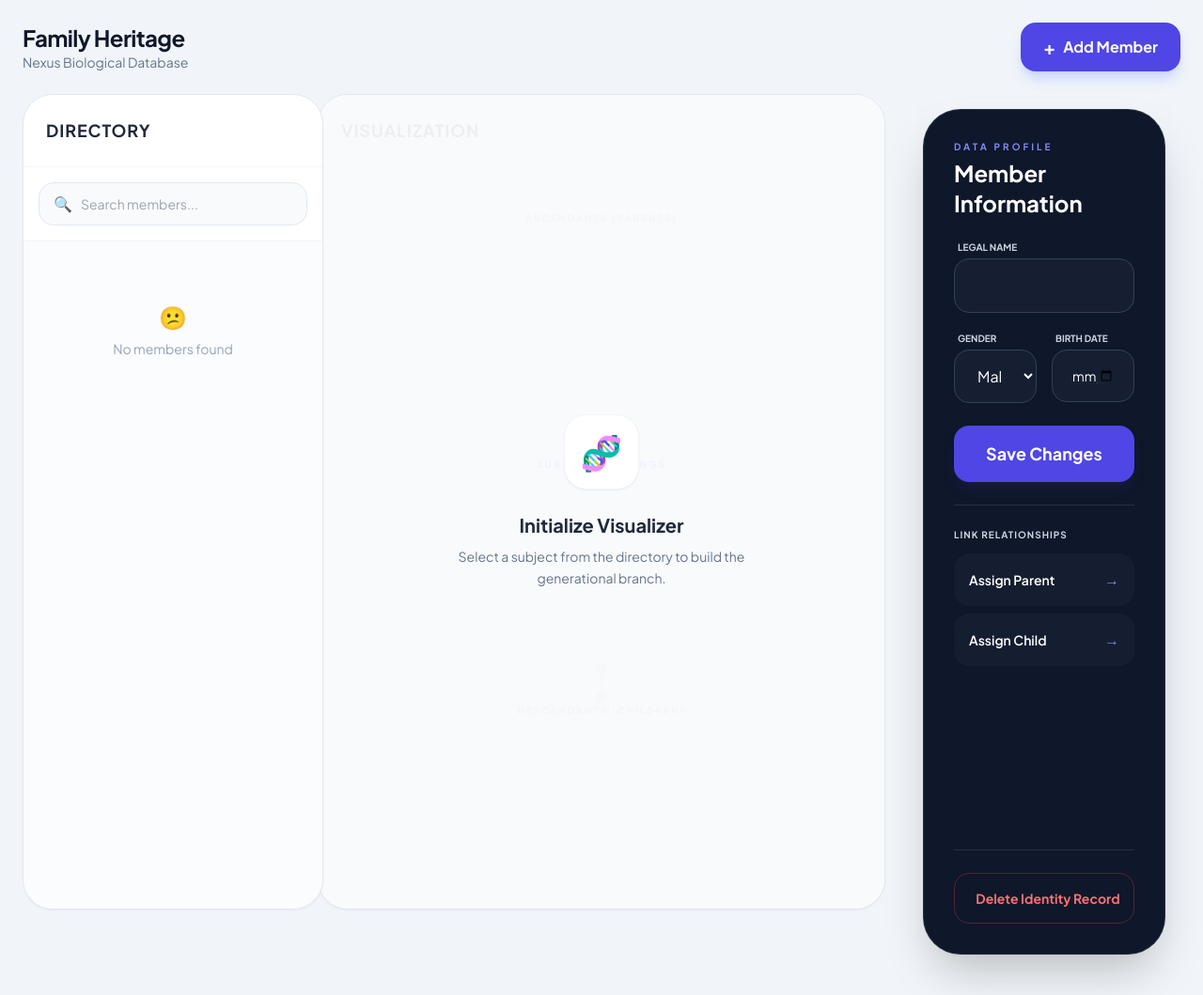
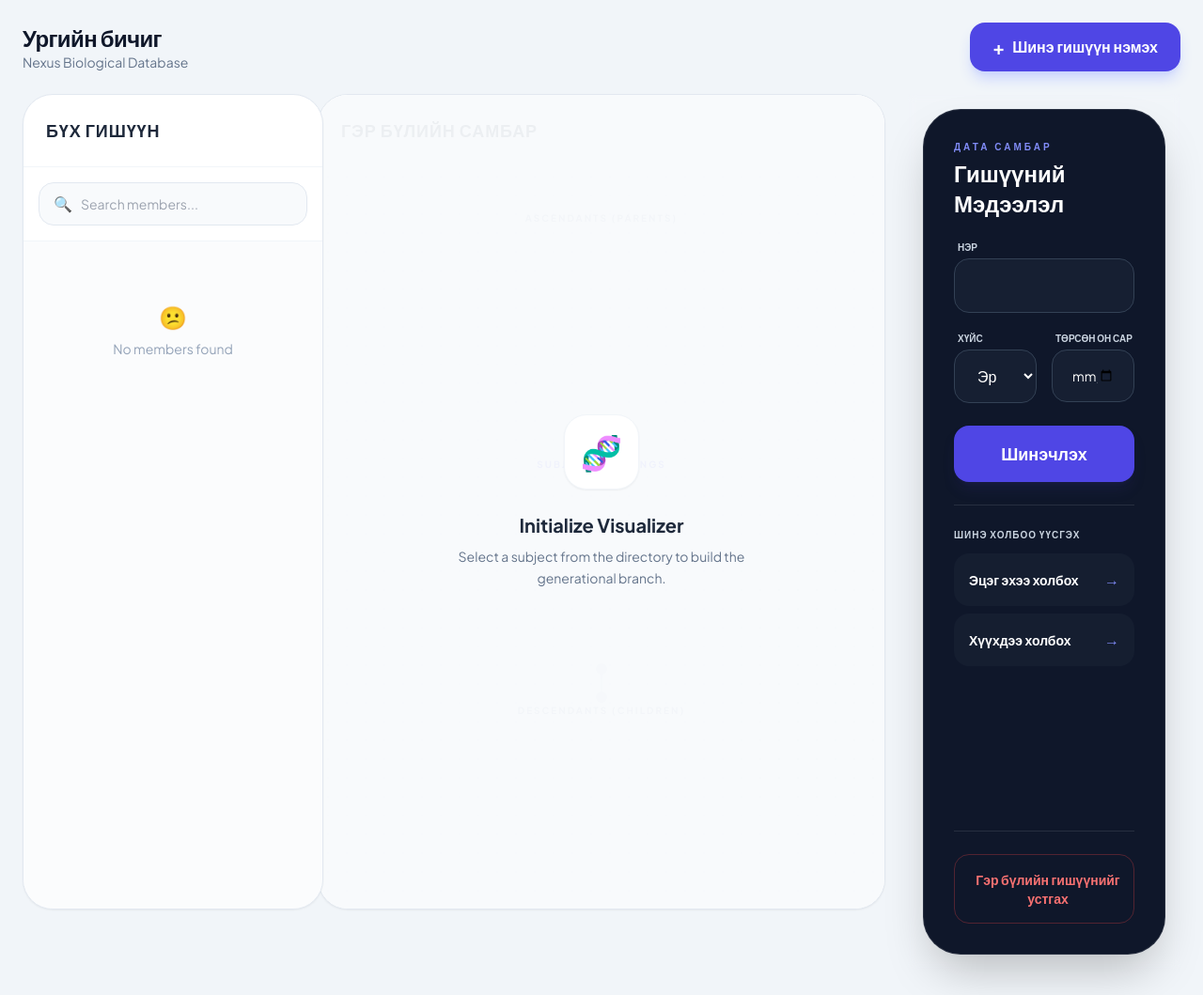
Before and after one commit to choigun0809A/FamilyTreeChoiForge, a Flask app: template templates/main_page_optimized.html in a window 1280 px wide. Shown: the whole page at 94% size. Run offline with Flask 3, Linux system fonts and the light colour scheme; the template is opened without the code that fills it, so the values that code supplies are empty; parts of the project's set-up code (start-up, migrations or seed data) failed here and were passed over; some libraries are stand-ins or nearby versions.

Commit message:
translated to mongolian

```diff
--- a/templates/main_page_optimized.html
+++ b/templates/main_page_optimized.html
@@ -24,7 +24,7 @@
     </button>
     <div>
       <h1 class="text-2xl font-extrabold text-slate-900 tracking-tight">
-        Family Heritage
+        Ургийн бичиг
       </h1>
       <p class="text-sm text-slate-500 font-medium hidden sm:block">
         Nexus Biological Database
@@ -35,7 +35,7 @@
     onclick="showAddForm()"
     class="bg-indigo-600 hover:bg-indigo-700 text-white font-bold px-6 py-3 rounded-2xl shadow-lg shadow-indigo-200 transition-all active:scale-95 flex items-center gap-2"
   >
-    <span class="text-xl">+</span> Add Member
+    <span class="text-xl">+</span> Шинэ гишүүн нэмэх
   </button>
 </header>
 
@@ -47,7 +47,7 @@
   <!-- Header -->
   <div class="p-6 border-b border-slate-100 flex justify-between items-center">
     <h2 class="text-lg font-bold text-slate-800 uppercase tracking-wider">
-      Directory
+      Бүх гишүүн
     </h2>
     <button
       onclick="toggleSidebar()"
@@ -88,14 +88,14 @@
     class="p-6 border-b border-slate-100 flex justify-between items-center bg-white/50 backdrop-blur-sm sticky top-0 z-30"
   >
     <h2 class="text-lg font-bold text-slate-800 uppercase tracking-wider">
-      Visualization
+      Гэр бүлийн самбар
     </h2>
     <button
       id="mobileEditBtn"
       onclick="toggleDetails()"
       class="lg:hidden bg-slate-900 text-white px-4 py-2 rounded-xl text-xs font-bold"
     >
-      Edit Data
+      Сонгсон гишүүний мэдээлэл өөрчлөх
     </button>
   </div>
 
@@ -185,9 +185,9 @@
         <h2
           class="text-[10px] font-black uppercase tracking-[0.3em] text-indigo-400 mb-1"
         >
-          Data Profile
+          Дата самбар
         </h2>
-        <h3 class="text-2xl font-bold text-white">Member Information</h3>
+        <h3 class="text-2xl font-bold text-white">Гишүүний Мэдээлэл</h3>
       </header>
 
       <div class="flex-1 space-y-6">
@@ -195,7 +195,7 @@
           <div>
             <label
               class="text-[10px] font-bold uppercase text-slate-300 ml-1 block mb-1"
-              >Legal Name</label
+              >Нэр</label
             >
             <input
               id="editName"
@@ -208,21 +208,21 @@
             <div>
               <label
                 class="text-[10px] font-bold uppercase text-slate-300 ml-1 block mb-1"
-                >Gender</label
+                >Хүйс</label
               >
               <select
                 id="editGender"
                 class="w-full bg-slate-800/50 border border-slate-700 rounded-2xl px-5 py-4 outline-none text-white"
               >
-                <option value="Male">Male</option>
-                <option value="Female">Female</option>
-                <option value="Other">Other</option>
+                <option value="Male">Эр</option>
+                <option value="Female">Эм</option>
+                <option value="Other">Бусад</option>
               </select>
             </div>
             <div>
               <label
                 class="text-[10px] font-bold uppercase text-slate-300 ml-1 block mb-1"
-                >Birth Date</label
+                >Төрсөн он сар</label
               >
               <input
                 id="editBirthDate"
@@ -237,21 +237,21 @@
           onclick="autoSave()"
           class="w-full bg-indigo-600 hover:bg-indigo-500 py-4 rounded-2xl font-bold text-lg transition-all shadow-lg shadow-indigo-900/20 text-white"
         >
-          Save Changes
+          Шинэчлэх
         </button>
 
         <div class="space-y-2 pt-6 border-t border-white/10">
           <p
             class="text-[10px] font-black uppercase tracking-widest text-slate-300 mb-3"
           >
-            Link Relationships
+            Шинэ холбоо үүсгэх
           </p>
 
           <button
             onclick="toggleParentForm()"
             class="w-full bg-slate-800/40 hover:bg-slate-800 p-4 rounded-2xl text-left flex justify-between items-center group transition-all text-white"
           >
-            <span class="text-sm font-semibold">Assign Parent</span>
+            <span class="text-sm font-semibold">Эцэг эхээ холбох</span>
             <span
               class="text-indigo-400 group-hover:translate-x-1 transition-transform"
               >→</span
@@ -271,7 +271,7 @@
               onclick="addParent()"
               class="w-full bg-indigo-600 py-3 rounded-xl text-sm font-bold text-white"
             >
-              Link Parent
+              Эцэг эхээ холбох
             </button>
           </div>
 
@@ -279,7 +279,7 @@
             onclick="toggleChildForm()"
             class="w-full bg-slate-800/40 hover:bg-slate-800 p-4 rounded-2xl text-left flex justify-between items-center group transition-all text-white"
           >
-            <span class="text-sm font-semibold">Assign Child</span>
+            <span class="text-sm font-semibold">Хүүхдээ холбох</span>
             <span
               class="text-indigo-400 group-hover:translate-x-1 transition-transform"
               >→</span
@@ -299,7 +299,7 @@
               onclick="addChild()"
               class="w-full bg-indigo-600 py-3 rounded-xl text-sm font-bold text-white"
             >
-              Link Child
+              Хүүхэд үрсээ холбох
             </button>
           </div>
         </div>
@@ -311,7 +311,7 @@
           class="w-full group flex items-center justify-center gap-2 py-4 rounded-2xl border border-red-500/30 text-red-400 hover:bg-red-500 hover:text-white transition-all duration-300 font-bold text-sm"
         >
           <i class="fas fa-trash-alt text-xs group-hover:shake"></i>
-          Delete Identity Record
+          Гэр бүлийн гишүүнийг устгах
         </button>
       </div>
     </div>
@@ -321,7 +321,7 @@
       class="h-full w-full bg-slate-900 z-10 flex flex-col items-center justify-center text-slate-400 text-center hidden absolute inset-0"
     >
       <p class="text-4xl mb-4">📝</p>
-      <p class="text-sm font-medium text-white">Select a profile to edit</p>
+      <p class="text-sm font-medium text-white">Гишүүн сонгож байж өөрчлөлт гаргана.</p>
     </div>
   </div>
 
@@ -340,8 +340,7 @@
 
       <h3 class="text-xl font-bold text-white text-center">Confirm Deletion</h3>
       <p class="text-slate-400 text-sm text-center mt-2 leading-relaxed">
-        This action is irreversible. All biological links and generational data
-        for this identity will be purged from the Nexus.
+        Энэ үйлдлийг буцаах боломгүйг анхаарна уу. Энэ гишүүнтэй холбогдох бүх холбоосууд тасарна.
       </p>
 
       <div class="grid grid-cols-2 gap-4 mt-8">
@@ -349,13 +348,13 @@
           id="cancelDeleteBtn"
           class="py-4 rounded-2xl bg-slate-800 hover:bg-slate-700 text-white font-bold text-sm transition-colors"
         >
-          Abort
+          Цуцлах
         </button>
         <button
           id="confirmDeleteBtn"
           class="py-4 rounded-2xl bg-red-600 hover:bg-red-500 text-white font-bold text-sm shadow-lg shadow-red-900/20 transition-all active:scale-95"
         >
-          Purge Data
+          Мэдээлэл устгах
         </button>
       </div>
     </div>
```
